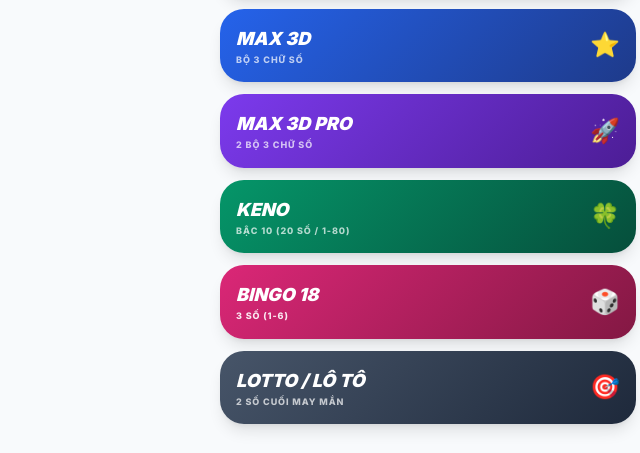
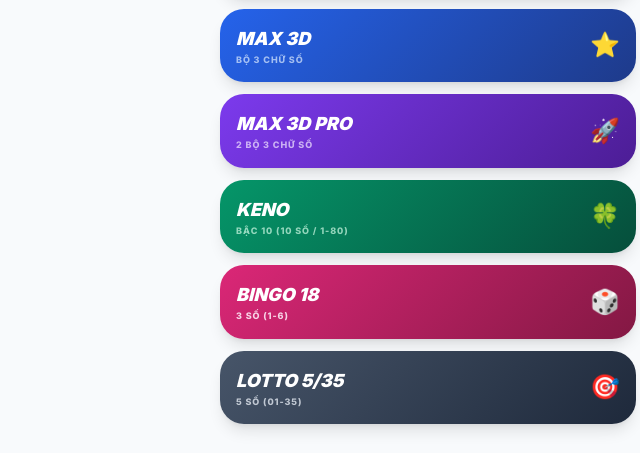
Before and after one commit to nguyenchemical/Vietlott-Pro-All-in-One, a plain HTML site: page index.html in a window 1280 px wide. Shown: the part 544-997 px from the top of the page, 212-852 px from the left. Drawn offline with nearby package versions, Linux system fonts and the light colour scheme.

Commit message:
Update index.html

```diff
--- a/index.html
+++ b/index.html
@@ -94,11 +94,11 @@
                 <span class="text-2xl">💎</span>
             </button>
 
-            <!-- Max 3D (BỔ SUNG) -->
+            <!-- Max 3D -->
             <button onclick="generate('max3d')" class="game-card grad-max3d text-white p-4 rounded-3xl flex justify-between items-center shadow-lg">
                 <div class="text-left">
                     <div class="font-black text-lg italic uppercase">Max 3D</div>
-                    <div class="text-[9px] opacity-70 font-bold uppercase tracking-widest">Bộ 3 chữ số</div>
+                    <div class="text-[9px] opacity-70 font-bold uppercase tracking-widest text-blue-100">Bộ 3 chữ số</div>
                 </div>
                 <span class="text-2xl">⭐</span>
             </button>
@@ -107,7 +107,7 @@
             <button onclick="generate('max3dpro')" class="game-card grad-max3dpro text-white p-4 rounded-3xl flex justify-between items-center shadow-lg">
                 <div class="text-left">
                     <div class="font-black text-lg italic uppercase">Max 3D Pro</div>
-                    <div class="text-[9px] opacity-70 font-bold uppercase tracking-widest">2 bộ 3 chữ số</div>
+                    <div class="text-[9px] opacity-70 font-bold uppercase tracking-widest text-purple-100">2 bộ 3 chữ số</div>
                 </div>
                 <span class="text-2xl">🚀</span>
             </button>
@@ -116,7 +116,7 @@
             <button onclick="generate('keno')" class="game-card grad-keno text-white p-4 rounded-3xl flex justify-between items-center shadow-lg">
                 <div class="text-left">
                     <div class="font-black text-lg italic uppercase">Keno</div>
-                    <div class="text-[9px] opacity-70 font-bold uppercase tracking-widest">Bậc 10 (20 số / 1-80)</div>
+                    <div class="text-[9px] opacity-70 font-bold uppercase tracking-widest text-emerald-100">Bậc 10 (10 số / 1-80)</div>
                 </div>
                 <span class="text-2xl">🍀</span>
             </button>
@@ -125,16 +125,16 @@
             <button onclick="generate('bingo')" class="game-card grad-bingo text-white p-4 rounded-3xl flex justify-between items-center shadow-lg">
                 <div class="text-left">
                     <div class="font-black text-lg italic uppercase text-white">Bingo 18</div>
-                    <div class="text-[9px] opacity-90 font-bold uppercase tracking-widest">3 số (1-6)</div>
+                    <div class="text-[9px] opacity-90 font-bold uppercase tracking-widest text-pink-100">3 số (1-6)</div>
                 </div>
                 <span class="text-2xl">🎲</span>
             </button>
 
-            <!-- Lotto -->
+            <!-- Lotto 5/35 (UPDATED) -->
             <button onclick="generate('lotto')" class="game-card grad-lotto text-white p-4 rounded-3xl flex justify-between items-center shadow-lg">
                 <div class="text-left">
-                    <div class="font-black text-lg italic uppercase">Lotto / Lô Tô</div>
-                    <div class="text-[9px] opacity-70 font-bold uppercase tracking-widest">2 số cuối may mắn</div>
+                    <div class="font-black text-lg italic uppercase text-white">Lotto 5/35</div>
+                    <div class="text-[9px] opacity-80 font-bold uppercase tracking-widest text-slate-200">5 số (01-35)</div>
                 </div>
                 <span class="text-2xl">🎯</span>
             </button>
@@ -191,7 +191,7 @@
                     colorClass = 'grad-bingo';
                     break;
                 case 'lotto':
-                    nums = [rand(0, 9).toString() + rand(0, 9).toString(), 'gap', rand(0, 9).toString() + rand(0, 9).toString()];
+                    nums = getRandomUnique(5, 35);
                     colorClass = 'grad-lotto';
                     break;
             }
@@ -206,7 +206,8 @@
                     ball.className = `ball ${colorClass} w-11 h-11 rounded-full flex items-center justify-center text-white font-black text-xl shadow-xl border-2 border-white/20`;
                     ball.style.animationDelay = `${i * 0.08}s`;
 
-                    if ((game === 'mega' || game === 'power' || game === 'keno') && typeof n === 'number') {
+                    // Format output numbers
+                    if ((game === 'mega' || game === 'power' || game === 'keno' || game === 'lotto') && typeof n === 'number') {
                         ball.innerText = n < 10 ? '0' + n : n;
                     } else {
                         ball.innerText = n;
```
